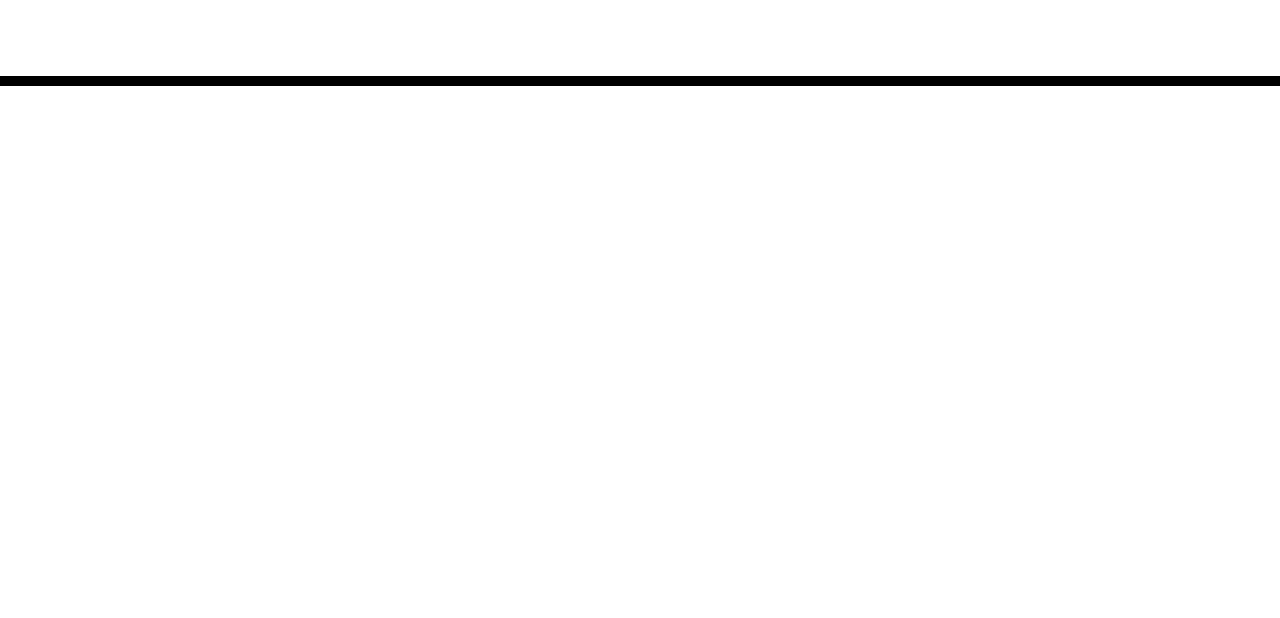
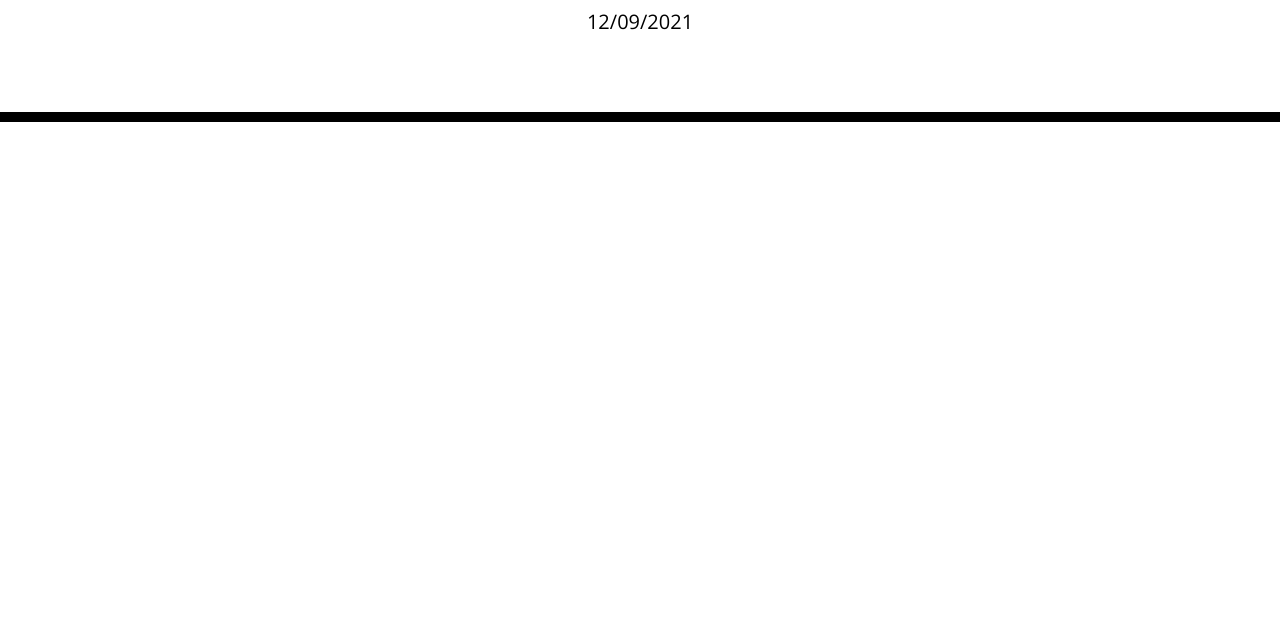
Before and after one commit to hamiltondowdy/workday-schedulerHD, a plain HTML site: page index.html in a window 1280 px wide. Shown: the part 182-800 px from the top of the page. Drawn offline with nearby package versions, Linux system fonts and the light colour scheme; files that its build step writes are made by us from their sources.

Commit message:
add function for displaying current date

```diff
--- a/css/style.css
+++ b/css/style.css
@@ -4,7 +4,7 @@ body {
   line-height: 1;
 }
 
-textarea{
+textarea {
   background: transparent;
   border: none;
   resize: none;
--- a/index.html
+++ b/index.html
@@ -3,22 +3,11 @@
   <head>
     <meta charset="UTF-8" />
     <meta name="viewport" content="width=device-width, initial-scale=1.0" />
-    <meta http-equiv="X-UA-Compatible" content="ie=edge" />
-    <link
-      rel="stylesheet"
-      href="https://stackpath.bootstrapcdn.com/bootstrap/4.3.1/css/bootstrap.min.css"
-    />
-    <link
-      rel="stylesheet"
-      href="https://use.fontawesome.com/releases/v5.8.1/css/all.css"
-      integrity="sha384-50oBUHEmvpQ+1lW4y57PTFmhCaXp0ML5d60M1M7uH2+nqUivzIebhndOJK28anvf"
-      crossorigin="anonymous"
-    />
-    <link
-      href="https://fonts.googleapis.com/css?family=Open+Sans&display=swap"
-      rel="stylesheet"
-    />
-    <link rel="stylesheet" href="style.css" />
+    <meta http-equiv="X-UA-Compatible" content="ie=edge"/>
+    <link rel="stylesheet" href="https://stackpath.bootstrapcdn.com/bootstrap/4.3.1/css/bootstrap.min.css"/>
+    <link rel="stylesheet" href="https://use.fontawesome.com/releases/v5.8.1/css/all.css" integrity="sha384-50oBUHEmvpQ+1lW4y57PTFmhCaXp0ML5d60M1M7uH2+nqUivzIebhndOJK28anvf"crossorigin="anonymous"/>
+    <link href="https://fonts.googleapis.com/css?family=Open+Sans&display=swap" rel="stylesheet"/>
+    <link rel="stylesheet" href="./css/style.css"/>
     <title>Work Day Scheduler</title>
   </head>
 
@@ -29,10 +18,9 @@
       <p id="currentDay" class="lead"></p>
     </header>
     <div class="container">
-      <!-- Timeblocks go here -->
     </div>
-
     <script src="https://code.jquery.com/jquery-3.4.1.min.js"></script>
     <script src="https://cdnjs.cloudflare.com/ajax/libs/moment.js/2.24.0/moment.min.js"></script>
+    <script src="./js/script.js"></script>
   </body>
 </html>
--- a/js/script.js
+++ b/js/script.js
@@ -0,0 +1,13 @@
+var currentDate = document.querySelector("#currentDay")
+
+
+window.onload = function() {
+    const currentDate = moment();
+
+    displayCurrentDate(currentDate);
+}
+
+function displayCurrentDate(currentDate) {
+    document.getElementById("currentDay")
+    .textContent=currentDate.format("MM/DD/YYYY");
+}
```
